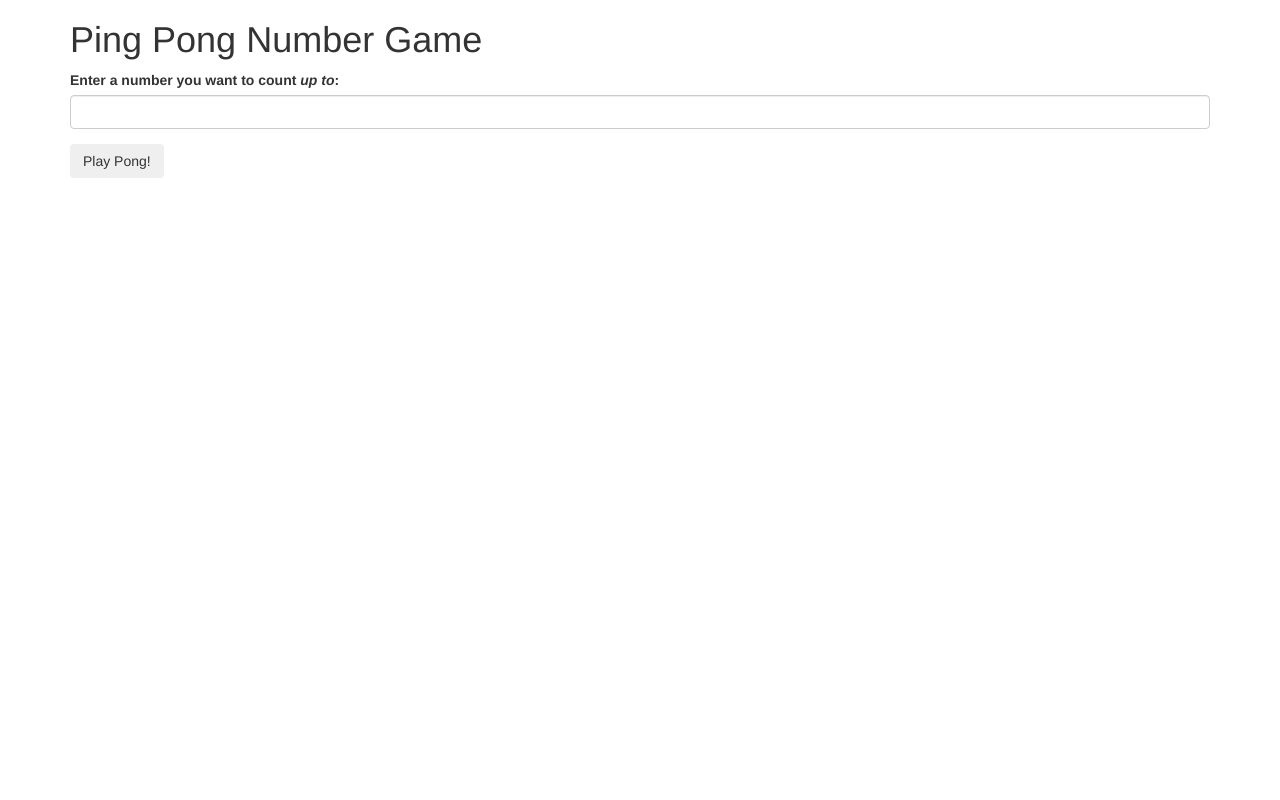
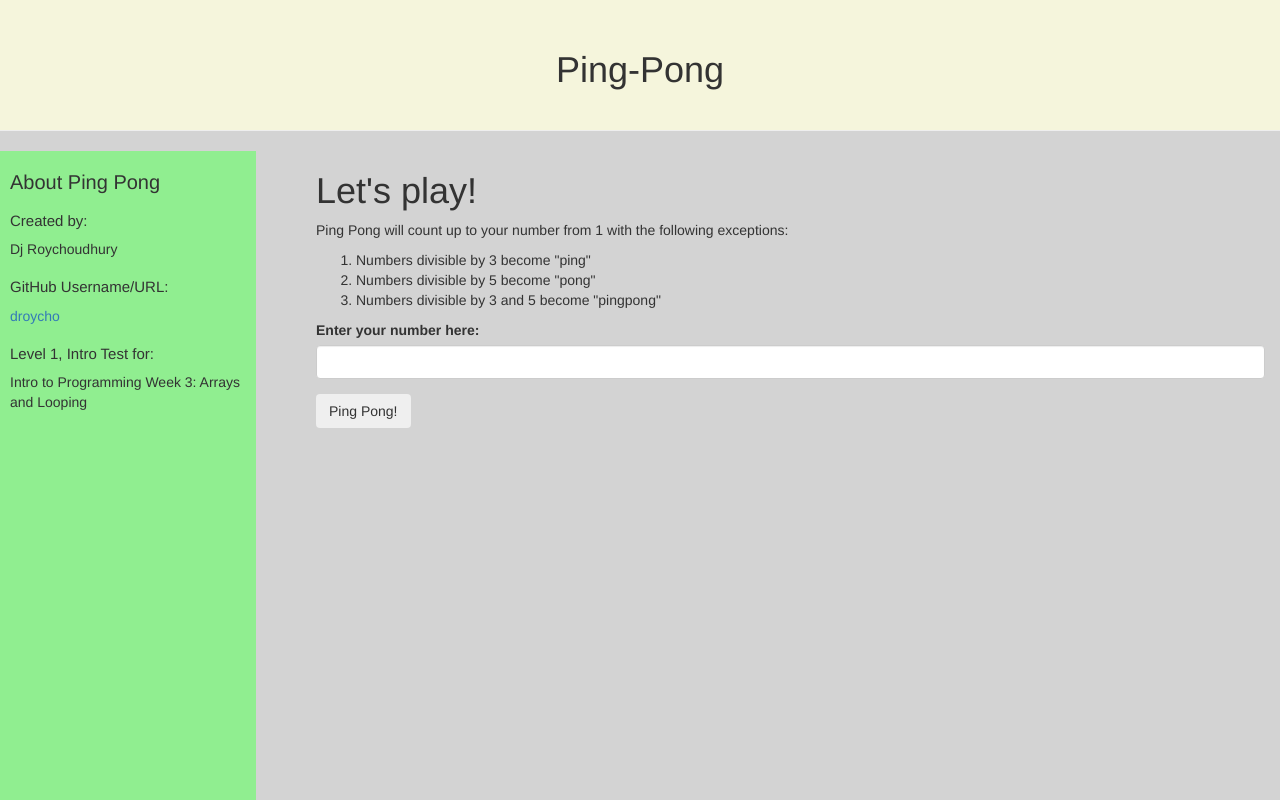
Before and after one commit to droycho/pingpong, a plain HTML site: page index.html in a window 1280 px wide. Shown: the top 800 px of the page. Drawn offline with Linux system fonts and the light colour scheme.

Commit message:
completed style sheet, looks like page in instructions, behaves like it too.

```diff
--- a/css/styles.css
+++ b/css/styles.css
@@ -0,0 +1,43 @@
+body {
+  background-color: lightgrey;
+}
+
+.page-header {
+  text-align: center;
+  background-color: beige;
+  padding-top: 30px;
+  padding-bottom: 30px;
+  margin-top: auto;
+}
+
+.sidebar {
+  width: 20%;
+  float: left;
+  text-align: left;
+  background-color: lightgreen;
+  padding-left: 10px;
+  height: 100%;
+  position:absolute;
+}
+
+#sidebarHeader {
+  background-color: lightgreen;
+  font-size: 20px;
+}
+.contentBody {
+  float: right;
+  padding-left: 60px;
+  width: 80%;
+}
+
+#created {
+  font-size: 15px;
+}
+
+#gitHub {
+  font-size: 15px;
+}
+
+#project {
+  font-size: 15px;
+}
--- a/index.html
+++ b/index.html
@@ -10,14 +10,45 @@
     <title>Ping Pong</title>
   </head>
   <body>
-    <div class="container">
-      <h1>Ping Pong Number Game</h1>
+    <!-- Header -->
+    <div class="page-header" id="pageHeader">
+      <h1>Ping-Pong</h1>
+    </div>
+    <!-- Header     -->
+    <!-- Sidebar -->
+    <div class="sidebar">
+      <h1 id="sidebarHeader">About Ping Pong</h1>
+          <h2 id="created">Created by:</h2>
+            <p>
+              Dj Roychoudhury
+            </p>
+          <h2 id="gitHub">GitHub Username/URL:</h2>
+            <p>
+              <a href="https://github.com/droycho">droycho</a>
+            </p>
+          <h2 id="project">Level 1, Intro Test for:</h2>
+            <p>
+              Intro to Programming Week 3: Arrays and Looping
+            </p>
+    </div>
+    <!-- Sidebar -->
+    <!-- Content -->
+    <div class="container contentBody">
+      <h1>Let's play!</h1>
+      <p>
+        Ping Pong will count up to your number from 1 with the following exceptions:
+          <ol>
+            <li>Numbers divisible by 3 become "ping"</li>
+            <li>Numbers divisible by 5 become "pong"</li>
+            <li>Numbers divisible by 3 and 5 become "pingpong"</li>
+          </ol>
+      </p>
       <form id="enter">
         <div class="form-group">
-          <label for="input1">Enter a number you want to count <em>up to</em>:</label>
+          <label for="input1">Enter your number here:</label>
           <input id="input1" class="form-control" type="number">
         </div>
-          <button type="submit" class="btn">Play Pong!</button>
+          <button type="submit" class="btn">Ping Pong!</button>
       </form>
 
       <div>
@@ -26,5 +57,6 @@
 
   </div>
     <script src="js/scripts.js"></script>
+    <!-- Content       -->
   </body>
   </html>
```
